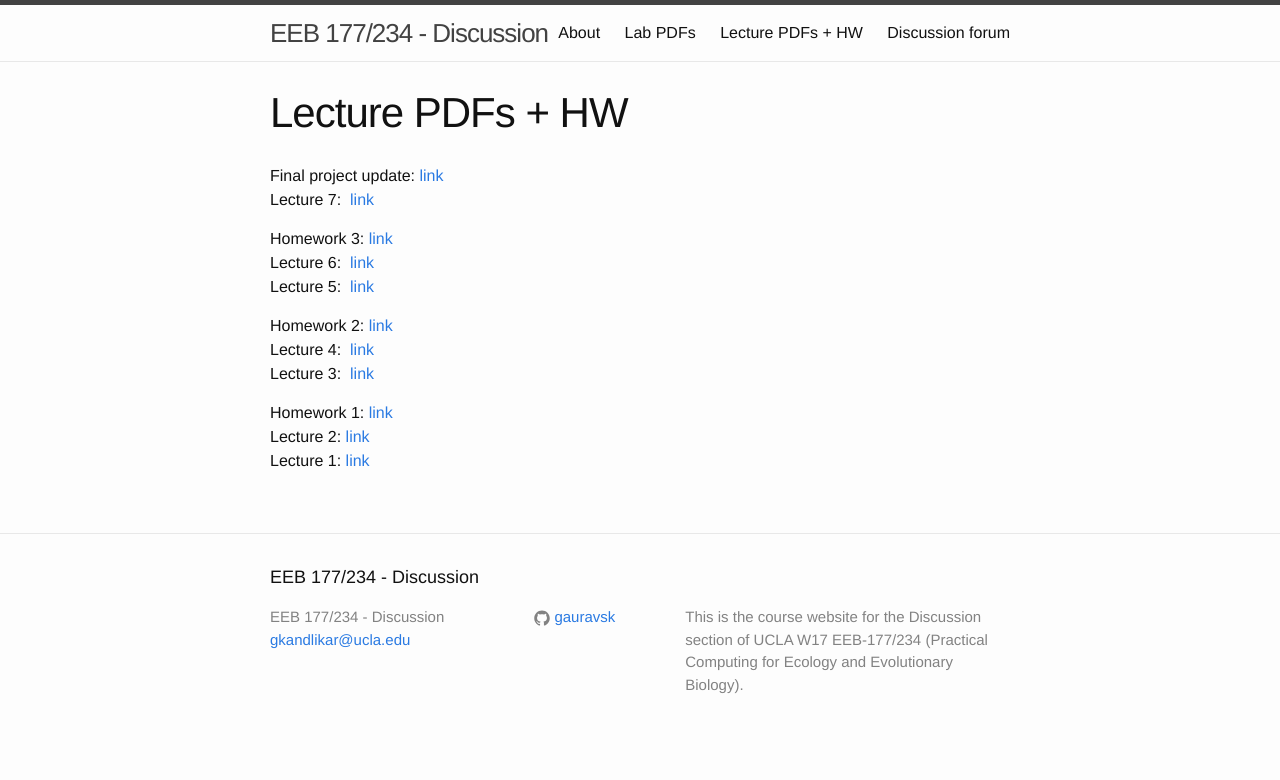
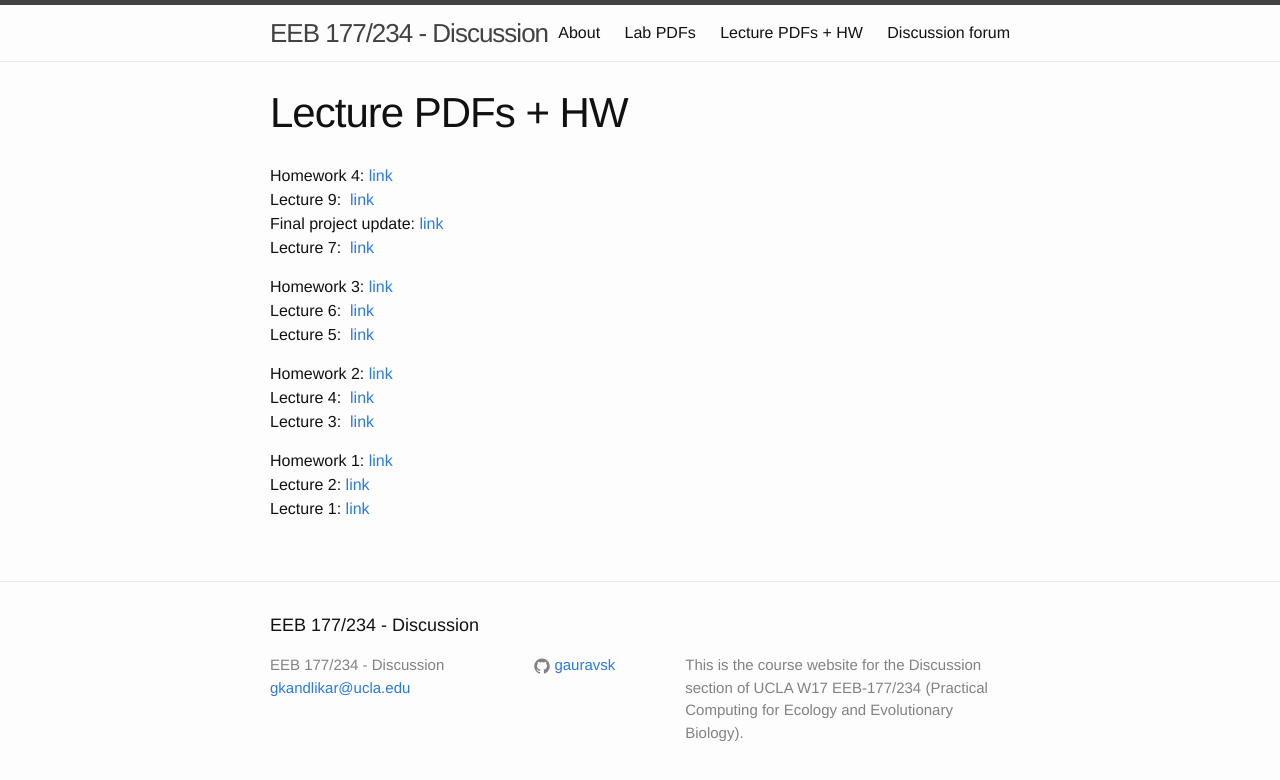
Before and after one commit to michaelalfaro/eeb177-W17.github.io, a Jekyll site: the page built from lectures.md, in a window 1280 px wide. Shown: the top 780 px of the page. Built offline with Jekyll 4.4.1, drawn with Linux system fonts in a browser that asks for light colours.

Commit message:
adding a lecture and a hw:

```diff
--- a/lectures.md
+++ b/lectures.md
@@ -4,7 +4,8 @@ title: Lecture PDFs + HW
 permalink: /lectures/
 ---
 
-
+Homework 4:  [link]({{ site.url }}lecture_pdfs/hw4.pdf)
+Lecture 9:  [link]({{ site.url }}lecture_pdfs/lecture-8-Fed-2-2017.pdf)
 Final project update: [link]({{ site.url }}lecture_pdfs/final-project-update.pdf)
 Lecture 7:  [link]({{ site.url }}lecture_pdfs/lecture-7-Jan-31-2017.pdf)
 
```
Also changed, not shown: 2 other files.
